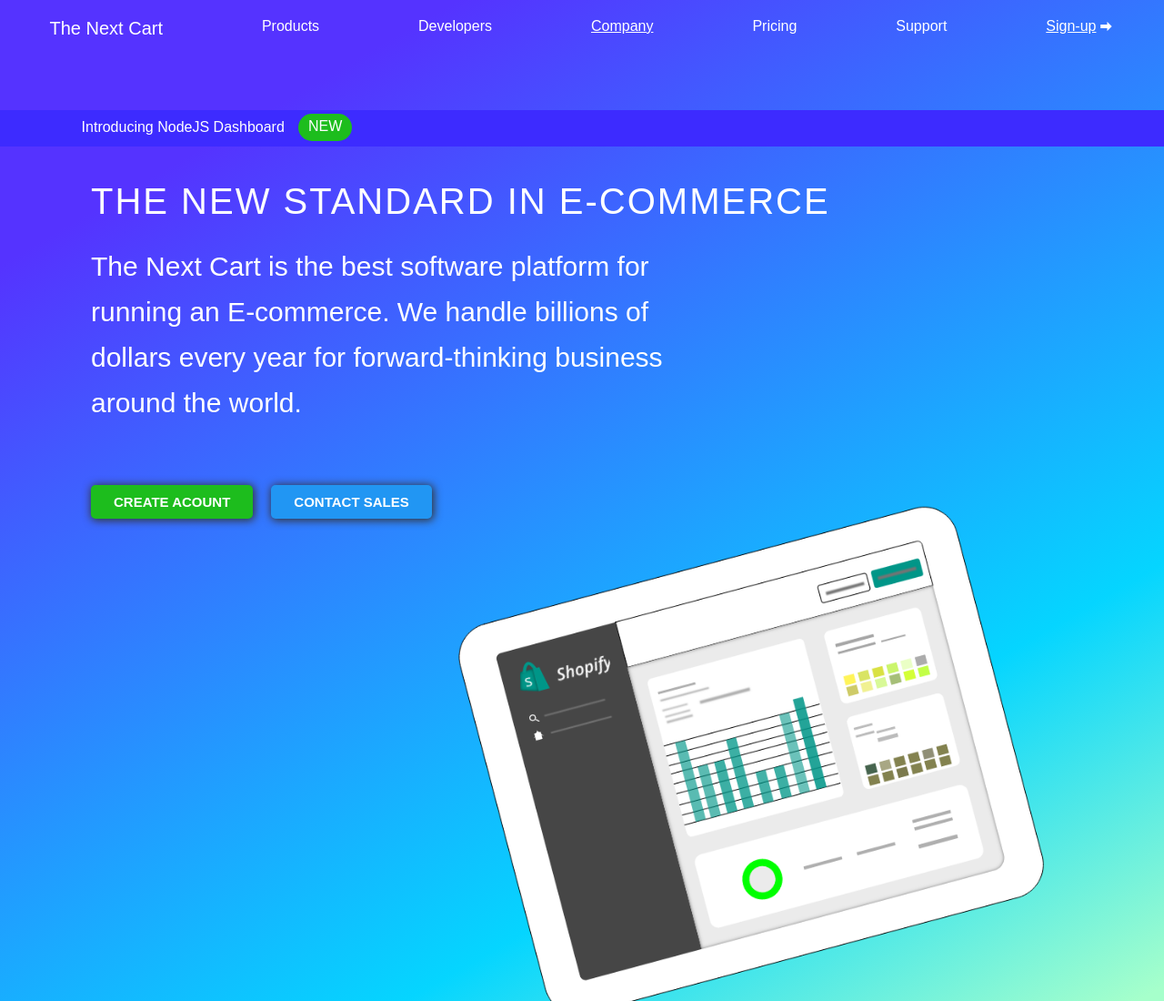
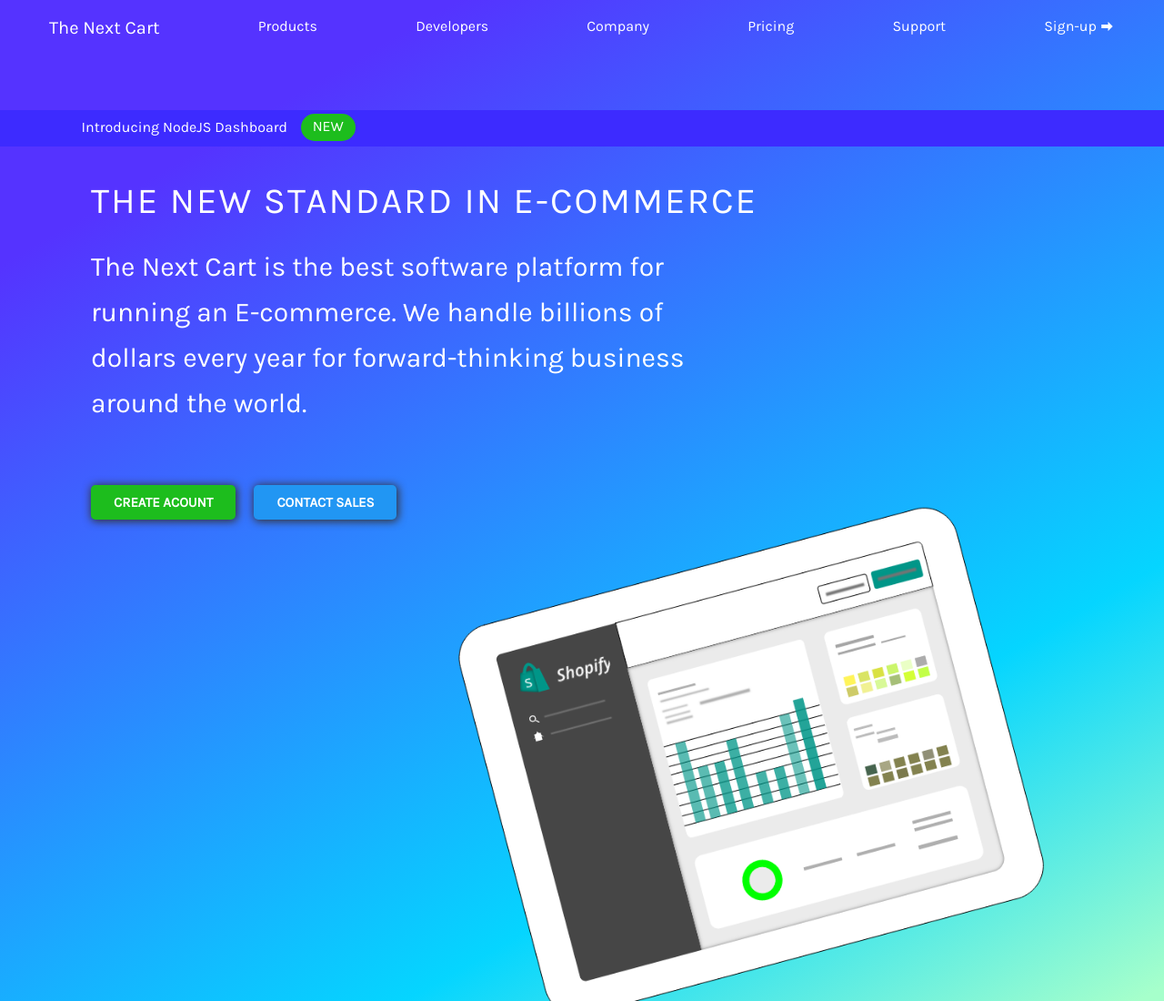
Before and after one commit to itswadesh/thenextcart, a plain HTML site: page index.html in a window 1280 px wide. Shown: the top 1100 px of the page at 91% size. Drawn offline with Linux system fonts and the light colour scheme; files whose address does not match are found by name.

Commit message:
New font Karla

```diff
--- a/index.html
+++ b/index.html
@@ -1,10 +1,12 @@
 <html>
 
 <head>
-    <link rel="stylesheet" href="css/menu.css">
-    <link rel="stylesheet" href="css/reset.css" />
-    <link rel="stylesheet" href="css/style.css" />
+    <title>The Next Cart - The Next Generation e-commerce</title>
     <meta name="viewport" content="width=device-width, initial-scale=1.0" />
+    <link rel="stylesheet" href="/styles/menu.css">
+    <link rel="stylesheet" href="/styles/reset.css" />
+    <link rel="stylesheet" href="/styles/index.css" />
+    <link href="https://fonts.googleapis.com/css?family=Karla" rel="stylesheet">
 </head>
 
 <body>
@@ -14,10 +16,10 @@
             <p><b class="logo">The Next Cart</b></p>
             <p class="ctnt">Products</p>
             <p class="ctnt">Developers</p>
-            <p><a href="/about.html" class="ctnt">Company</a></p>
+            <p><a href="/about" class="ctnt">Company</a></p>
             <p class="ctnt">Pricing</p>
             <p class="ctnt">Support</p>
-            <p><a href="/signup.html" class="ctnt">Sign-up<img src="/img/2.png"></a></p>
+            <p><a href="/signup" class="ctnt">Sign-up<img src="/img/2.png"></a></p>
         </div>
         <div class="announce">
             <div class="announce-text">Introducing NodeJS Dashboard</div>
```
Also changed, not shown: about.html (+4 -2 lines), payments.html (+4 -1 lines), signup.html (+5 -1 lines), styles/about.css (renamed from css/about.css), styles/index.css (renamed from css/style.css), styles/menu.css (renamed from css/menu.css), styles/payments.css (renamed from css/payments.css), styles/reset.css, styles/reset.scss (renamed from css/reset.scss), styles/signup.css (renamed from css/signup.css), 2 other files.
